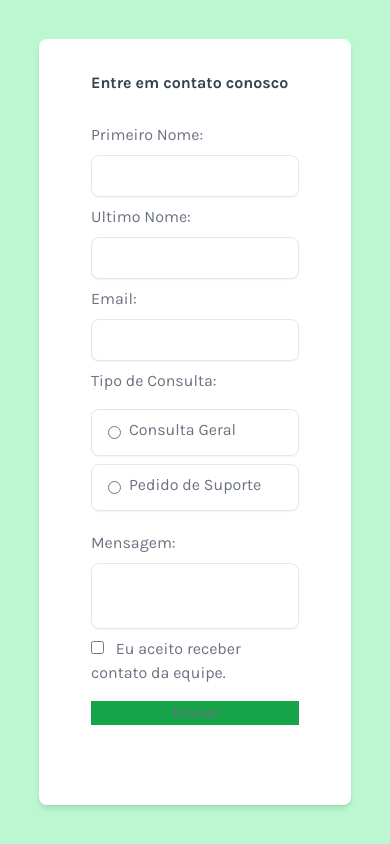
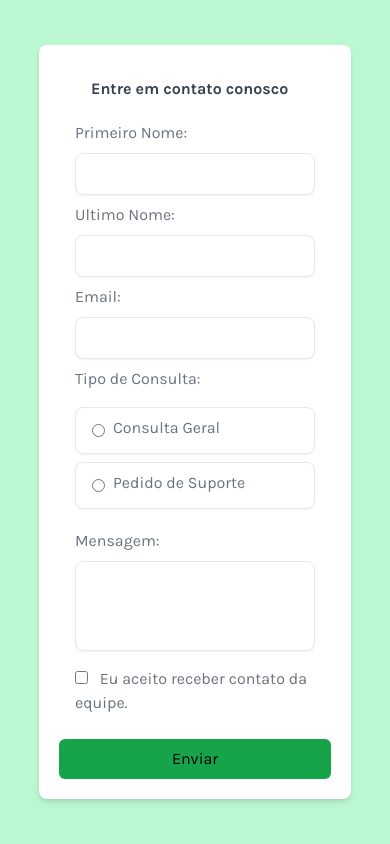
Before and after one commit to souzlays/formulario-de-contato, a website: page src/index.html in a window 390 px wide. Drawn offline with Linux system fonts and the light colour scheme.

Commit message:
responsividade da altura em telas menores

```diff
--- a/src/index.html
+++ b/src/index.html
@@ -16,7 +16,7 @@
       Entre em contato conosco
     </h1>
 
-    <form class="flex flex-col sm:flex-col px-8 pt-6 pb-10 mb-5 text-md sm:text-base md:text-xl lg:text-1xl text-gray-500" name="" action="#">
+    <form class="flex flex-col sm:flex-col p-4 text-md sm:text-base md:text-xl lg:text-1xl text-gray-500" name="" action="#">
 
         <div class="flex flex-col sm:flex-row sm:justify-between sm:space-x-4">
 
@@ -53,17 +53,17 @@
         </div>
 
         <label class="mb-2" for="">Mensagem:</label>
-        <textarea class="mb-2 border rounded-lg shadow-sm p-2 resize-none" name="" id=""></textarea>
+        <textarea class="p-5 mb-4 border rounded-lg shadow-sm resize-none" name="" id=""></textarea>
 
-        <label class="mb-4" for="">
+        <label class="mb-2" for="">
           <input class="mr-2 leading-tight" type="checkbox" name="" id="">
           Eu aceito receber contato da equipe.
         </label>
+      </form>
 
-        <button class="bg-green-600" type="button">
-          Enviar
-        </button>
-      </form>
+      <button class="bg-green-600 rounded-md p-2 w-full" type="button">
+        Enviar
+      </button>
 
   </div>
 
```
